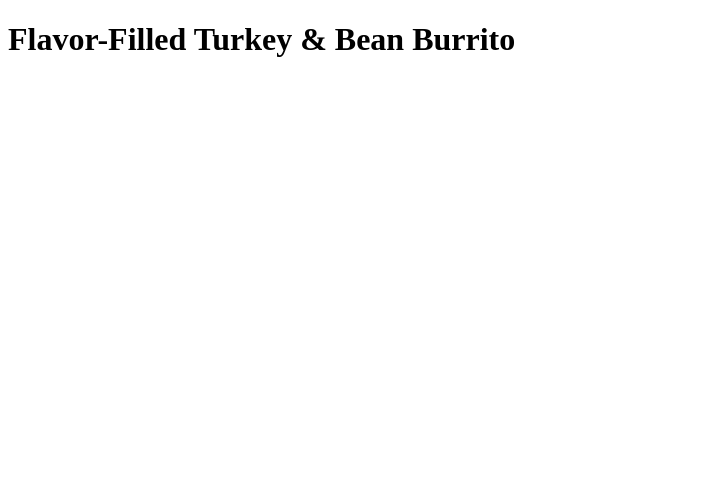
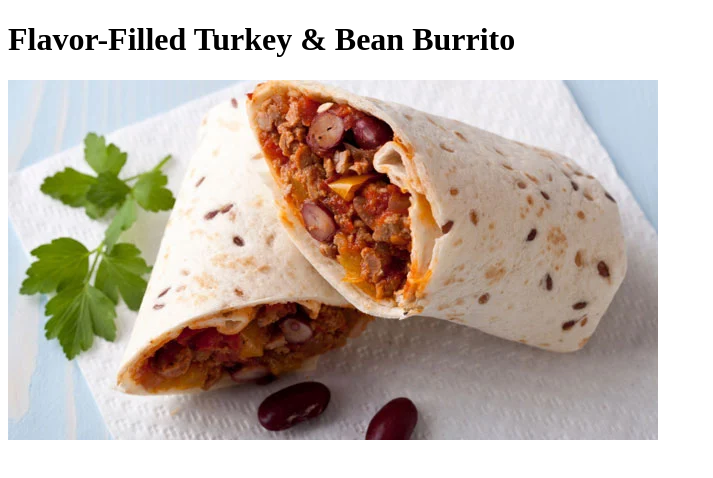
Before and after one commit to lycanfsd/odin-recipes, a plain HTML site: page recipes/turkey-bean-burrito.html in a window 1280 px wide. Shown: the whole page, without its empty margins (0-713 px from the left). Drawn offline with Linux system fonts and the light colour scheme.

Commit message:
Add img directory containing turkey-bean-burrito.jpg and add img to turkey-bean-burrito.html

```diff
--- a/recipes/turkey-bean-burrito.html
+++ b/recipes/turkey-bean-burrito.html
@@ -7,6 +7,6 @@
     </head>
     <body>
         <h1>Flavor-Filled Turkey & Bean Burrito</h1>
-
+        <img src="../img/turkey-bean-burrito.jpg" alt="Image of Flavor-Filled Turkey Bean Burrito">
     </body>
 </html>
```
Also changed, not shown: img/turkey-bean-burrito.jpg (added).
